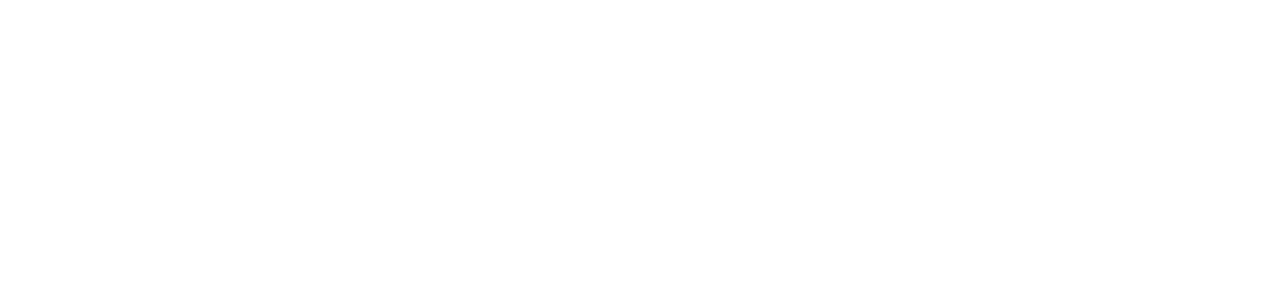
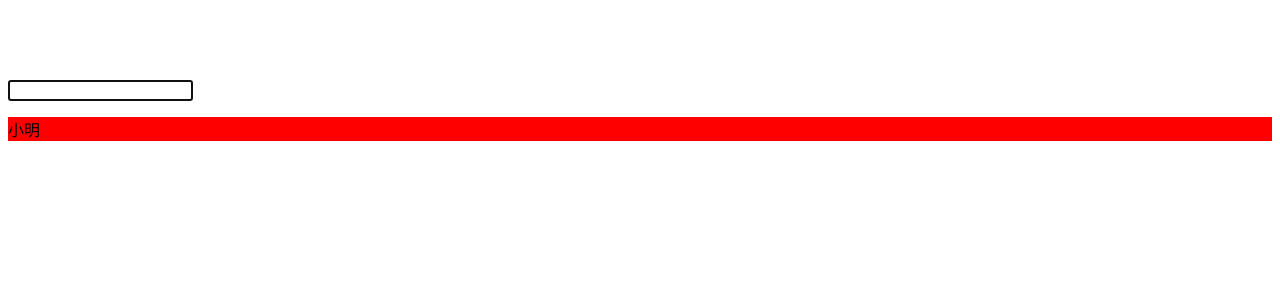
Before and after one commit to yuayuz/vue-learning, a Vue app in the folder vue/: page /CustomDirectives in a window 1280 px wide. Before the commit this address had no page. Shown: the top 300 px of the page. Built offline with nearby package versions, Linux system fonts and the light colour scheme.

Commit message:
add `CustomDirectives`

```diff
--- a/vue/src/router/index.ts
+++ b/vue/src/router/index.ts
@@ -20,6 +20,7 @@ import FallthroughAttributes from '@/views/ComponentsInDepth/FallthroughAttribut
 import Slots from '@/views/ComponentsInDepth/Slots.vue'
 import ProvideAndInject from '@/views/ComponentsInDepth/ProvideAndInject.vue'
 import Composables from '@/views/Reusability/Composables.vue'
+import CustomDirectives from '@/views/Reusability/CustomDirectives.vue'
 
 const router = createRouter({
   history: createWebHistory(import.meta.env.BASE_URL),
@@ -128,6 +129,11 @@ const router = createRouter({
       path: '/Composables',
       name: 'Composables',
       component: Composables
+    },
+    {
+      path:'/CustomDirectives',
+      name: 'CustomDirectives',
+      component:CustomDirectives
     }
   ]
 })
--- a/vue/src/views/Home.vue
+++ b/vue/src/views/Home.vue
@@ -19,6 +19,7 @@
   <button @click="handleRouter('Slots')">Slots</button>
   <button @click="handleRouter('ProvideAndInject')">Provide And Inject</button>
   <button @click="handleRouter('Composables')">Composables</button>
+  <button @click="handleRouter('CustomDirectives')">Custom Directives</button>
 </template>
 <script setup lang="ts">
 import router from '@/router'
--- /dev/null
+++ b/vue/src/views/Reusability/CustomDirectives.vue
@@ -0,0 +1,70 @@
+<script setup lang="ts">
+// Vue 允许你注册自定义的指令 (Custom Directives)。
+
+// 组件是主要的构建模块，而组合式函数则侧重于有状态的逻辑。
+// 自定义指令主要是为了重用涉及普通元素的底层 DOM 访问的逻辑。
+
+// 一个自定义指令由一个包含类似组件生命周期钩子的对象来定义。
+// 钩子函数会接收到指令所绑定元素作为其参数。
+
+// 当一个 input 元素被 Vue 插入到 DOM 中后，它会被自动聚焦
+import { ref } from 'vue'
+
+const vFocus = {
+  mounted: (el) => el.focus()
+}
+
+// 在 <script setup> 中，任何以 v 开头的驼峰式命名的变量都可以被用作一个自定义指令。
+
+// 在 <script setup> 中，任何以 v 开头的驼峰式命名的变量都可以被用作一个自定义指令。
+// 因此可以自定义指令全局注册到应用层级
+
+// 一个指令的定义对象可以提供几种钩子函数 (都是可选的)
+const myDirective = {
+  // 在绑定元素的 attribute 前
+  // 或事件监听器应用前调用
+  created(el, binding, vnode) {
+    // 下面会介绍各个参数的细节
+  },
+  // 在元素被插入到 DOM 前调用
+  beforeMount(el, binding, vnode) {
+  },
+  // 在绑定元素的父组件
+  // 及他自己的所有子节点都挂载完成后调用
+  mounted(el, binding, vnode) {
+  },
+  // 绑定元素的父组件更新前调用
+  beforeUpdate(el, binding, vnode, prevVnode) {
+  },
+  // 在绑定元素的父组件
+  // 及他自己的所有子节点都更新后调用
+  updated(el, binding, vnode, prevVnode) {
+  },
+  // 绑定元素的父组件卸载前调用
+  beforeUnmount(el, binding, vnode) {
+  },
+  // 绑定元素的父组件卸载后调用
+  unmounted(el, binding, vnode) {
+  }
+}
+
+// 对象字面量:如果你的指令需要多个值，你可以向它传递一个 JavaScript 对象字面量。
+// 别忘了，指令也可以接收任何合法的 JavaScript 表达式。
+const name = ref('小明')
+const vLog = {
+  mounted: (el, binding) => {
+    el.style.backgroundColor = binding.value.color
+    name.value = binding.value.name
+  }
+}
+</script>
+
+
+<template>
+  <input v-focus />
+  <p v-log="{color:'red',name:'小明'}">{{ name }}</p>
+</template>
+
+<style scoped>
+
+</style>
```
